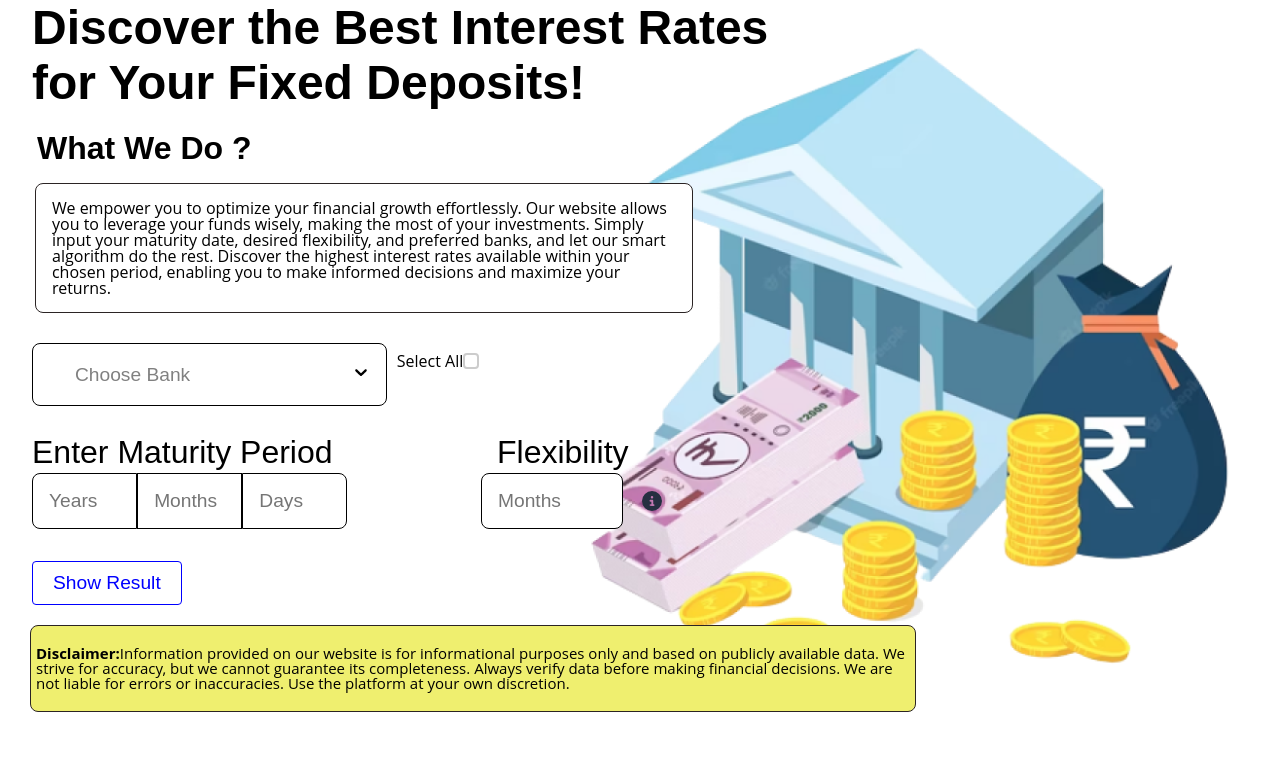
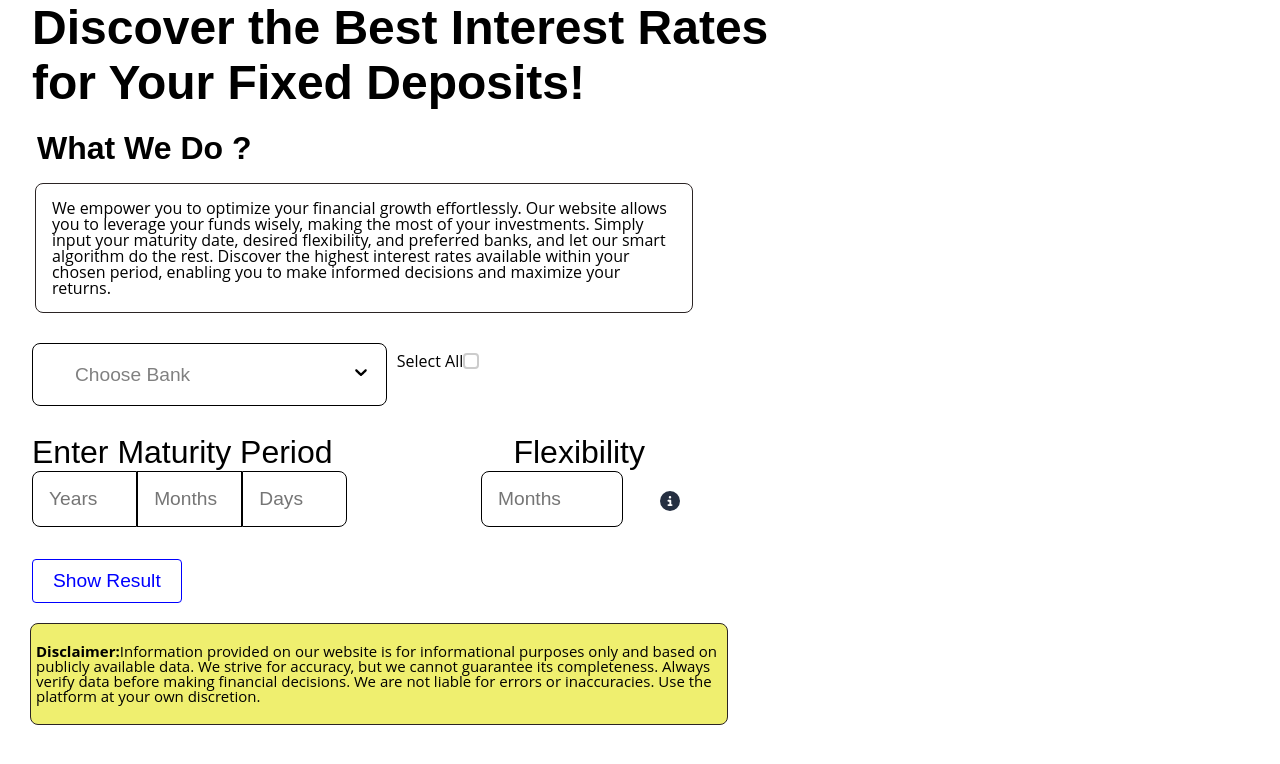
Before and after one commit to TheDarkknight26/bankweb, a React (Create React App) app in the folder client/: page / in a window 1280 px wide. Shown: the top 764 px of the page. Built offline with nearby package versions, Linux system fonts and the light colour scheme.

Commit message:
absolute removed

```diff
--- a/client/src/components/HomePage/homepage.module.css
+++ b/client/src/components/HomePage/homepage.module.css
@@ -5,7 +5,6 @@
     margin-top: 0rem;
     margin-left: 2rem;
     font-family: 'Poppins', sans-serif;
-    background: url(../../../public/assets/house.png);
     background-repeat: no-repeat;
     background-position: right;
     background-size: contain;
@@ -16,7 +15,6 @@
   text-align: left;
   font-size: 24px;
   font-weight: 600;
-
   margin-left: -5px;
   padding: 8px;
 }
@@ -97,44 +95,33 @@ input {
 
 .combined{
     display: flex;
-    max-width: 930px;
     margin-top:-20px;
 }
 
 .combined2{
     display:flex;
     max-width: 900px;
-
+    margin-top: -40px;
 }
 
 .heading {
-    width: 60%;
+    width: 100%;
     font-size: 2rem;
-
     background:black;
     -webkit-background-clip: text;
     -webkit-text-fill-color: transparent;
     background-clip: text;
     -webkit-text-fill-color: transparent;
     margin-top: 3rem;
-    margin-bottom:2px;
     margin-right:3px;
+
 }
 
-
-.heading2 {
-  width: 60%;
+.heading2{
   font-size: 2rem;
-  background:black;
-  -webkit-background-clip: text;
-  -webkit-text-fill-color: transparent;
-  background-clip: text;
-  -webkit-text-fill-color: transparent;
   margin-top: 3rem;
-  margin-bottom:2px;
-  margin-right:3px;
+  margin-right:15px;
 }
-
 
 
 
@@ -199,7 +186,7 @@ input {
 /* ...existing styles... */
 
 .note {
-  width: 70%;
+  width: 55%;
   font-size: 1rem;
   line-height: 1;
   color: black;
@@ -222,11 +209,10 @@ input {
 
 
   .infoIcon {
-    position: absolute;
+    position: relative;
     cursor: pointer;
     margin-top:105px;
-    margin-left: 610px;
-    margin-right: 100px; /* Add margin to separate the info icon from the option label */
+    margin-right: 600px; /* Add margin to separate the info icon from the option label */
   }
 
   /* Styles for the icon content */
```
